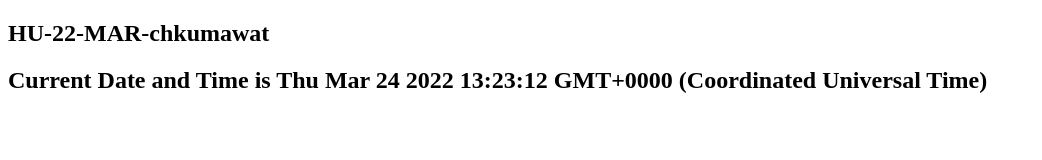
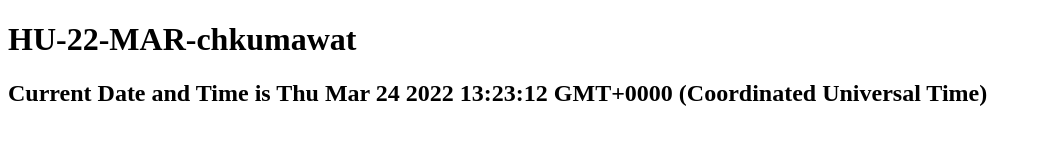
Before and after one commit to chkumawat-deloitte/cicd-final-assignment, a plain HTML site: page index.html in a window 1280 px wide. Shown: the whole page, without its empty margins (0-1042 px from the left). Drawn offline with Linux system fonts and the light colour scheme.

Commit message:
change in index file

```diff
--- a/index.html
+++ b/index.html
@@ -2,8 +2,8 @@
 <html lang="en">
 <head>
 
-    <title>Document</title>
-    <h2>HU-22-MAR-chkumawat</h2>
+    <title>Final-Assignment</title>
+    <h1>HU-22-MAR-chkumawat</h1>
     <h2> Current Date and Time is <span id="time"> </span></h2>
     <script>
         var datetime = new Date();
```
